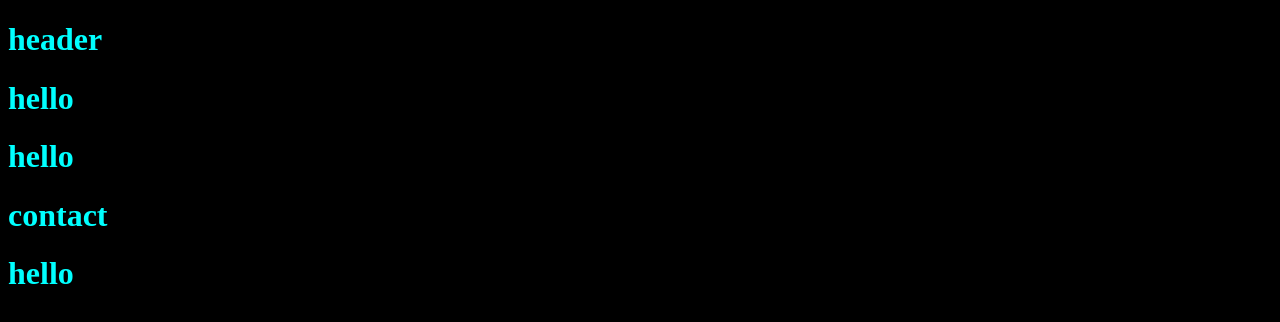
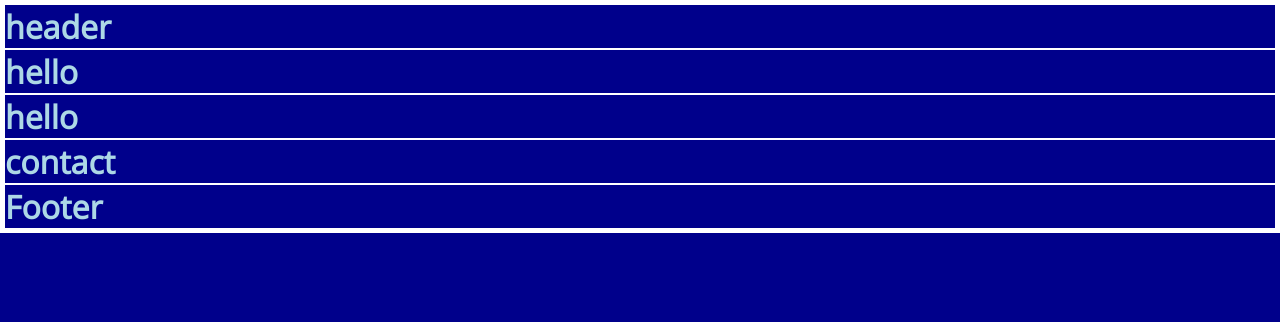
Before and after one commit to VictorJustesen/portfolio-maybe-final, a React (Create React App) app: page / in a window 1280 px wide. Shown: the top 322 px of the page. Built offline with nearby package versions, Linux system fonts and the light colour scheme.

Commit message:
good start css

```diff
--- a/src/components/about-kopi 2/About.jsx
+++ b/src/components/about-kopi 2/About.jsx
@@ -4,5 +4,5 @@ import './About.css'
 
 export default function About(){return(
 
-<h1>hello</h1>
+<h1>about</h1>
 )}
--- a/src/components/footer/Footer.jsx
+++ b/src/components/footer/Footer.jsx
@@ -4,5 +4,5 @@ import './Footer.css'
 
 export default function Footer(){return(
 
-<h1>hello</h1>
+<h1>Footer</h1>
 )}
--- a/src/index.css
+++ b/src/index.css
@@ -1,5 +1,71 @@
+@import url('https://fonts.googleapis.com/css2?family=Inter&family=Open+Sans:ital,wght@0,300;1,300&display=swap');
+
 *, *::after, *::before {
   box-sizing: border-box;
 }
-body{background-color: black;
-color: aqua;}
+*{margin:0;
+padding:0;
+border: 0;
+outline: 0;
+list-style: none;
+text-decoration: none;
+border: 0.5px solid #ffff;
+font-family: 'Inter', sans-serif;
+font-family: 'Open Sans', sans-serif;
+}
+
+:root{
+  --bg: darkblue;
+  --primary: lightblue;
+  --white:#ffff;
+  --black:black;
+  --secondary:blue;
+  --offwhite:lightgray;
+  --trans:0.4s ;
+
+}
+
+::-webkit-scrollbar{
+  display:none;
+}
+/*line height
+cool background*/
+body{background-color: var(--bg);
+color: var(--primary);
+}
+
+section {
+  margin-top: 6rem;
+
+}
+
+section > h1,section > h4{
+  color:var(--primary)
+}
+
+.secondary{
+  color: var(--secondary)
+}
+
+.btn{
+  cursor: pointer;
+  display: inline-block;
+border-radius: 0.3rem;
+color: var(--primary);
+border: 1px solid var(--secondary);
+transition: var(--trans);
+}
+
+.btn:hover{
+  background-color: var(--white);
+  color: var(--bg);
+}
+
+.img{display: block;
+width: 100%;
+object-fit: cover;}
+
+
+/*
+small big screen
+*/
```
